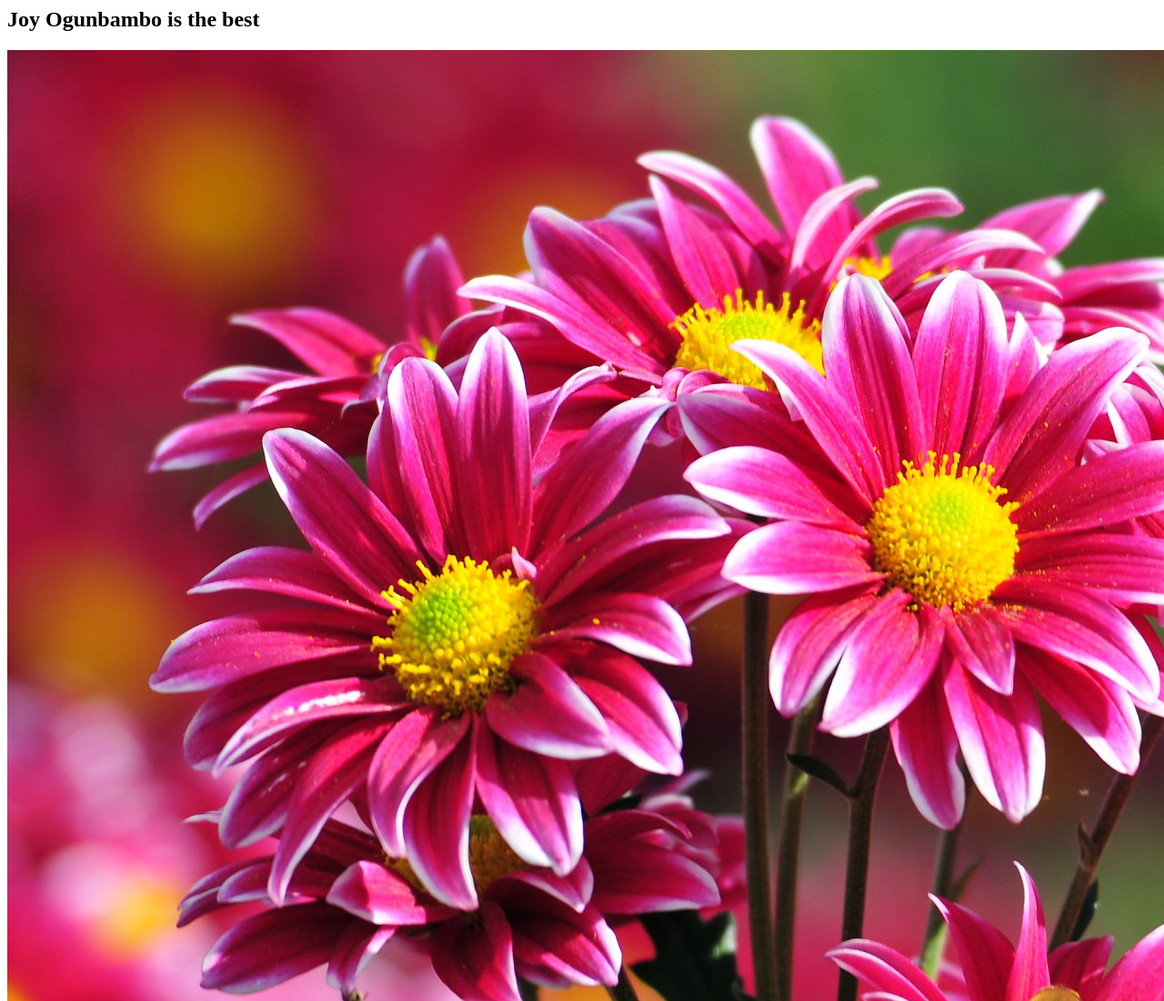
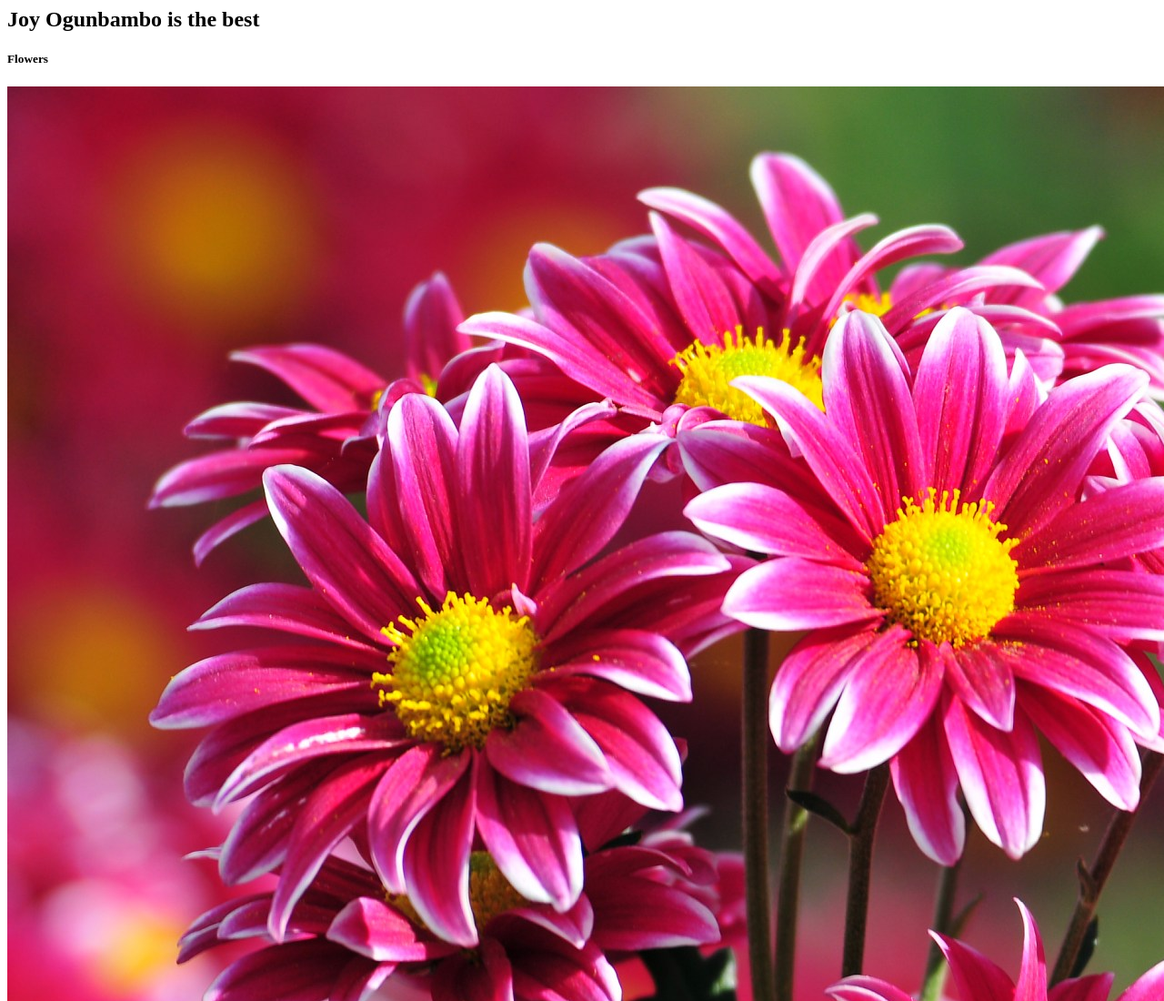
Before and after one commit to joyogunbambo/joyogunbambo.github.io, a plain HTML site: page index.html in a window 1280 px wide. Shown: the top 1100 px of the page at 91% size. Drawn offline with Linux system fonts and the light colour scheme.

Commit message:
Update index.html

```diff
--- a/index.html
+++ b/index.html
@@ -1,2 +1,3 @@
 <h2>Joy Ogunbambo   is the best</h2>
+<h5>Flowers</h5>
 <img src= "flowers-4.jpg"/>
```
